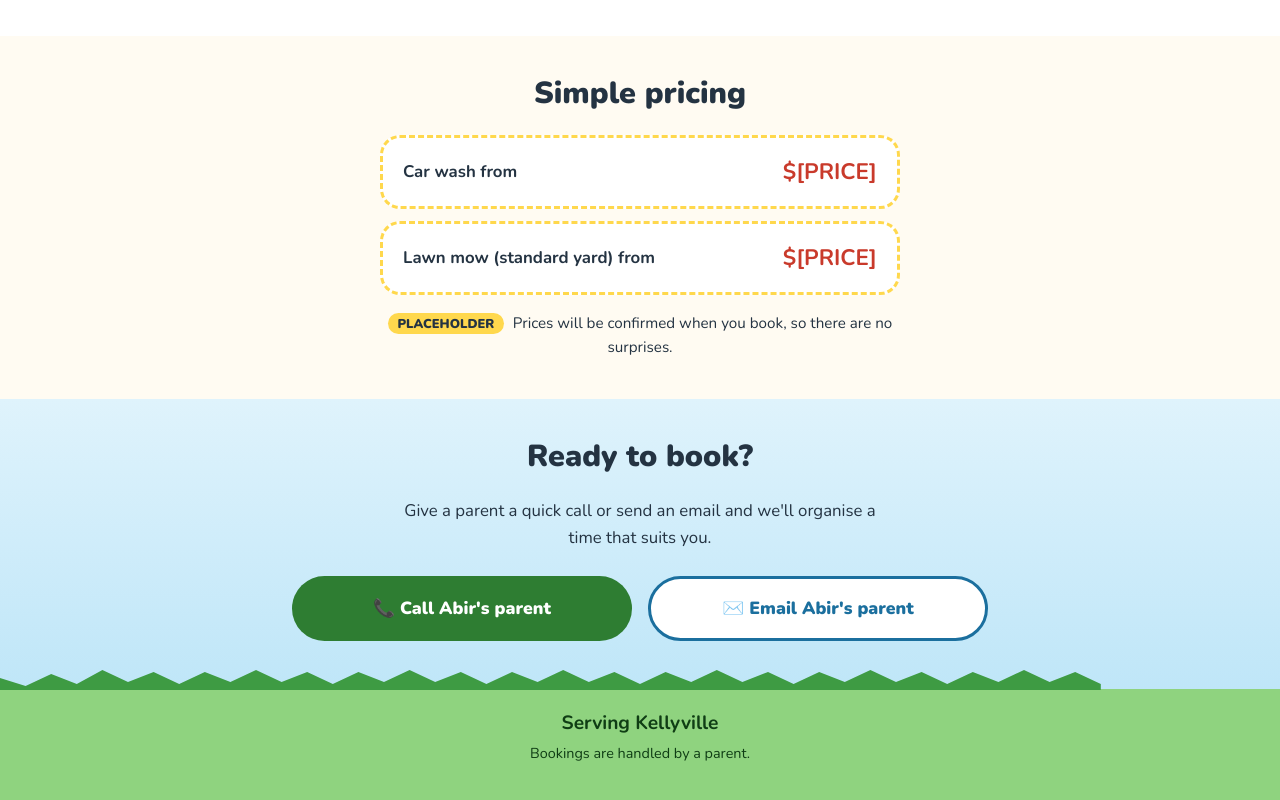
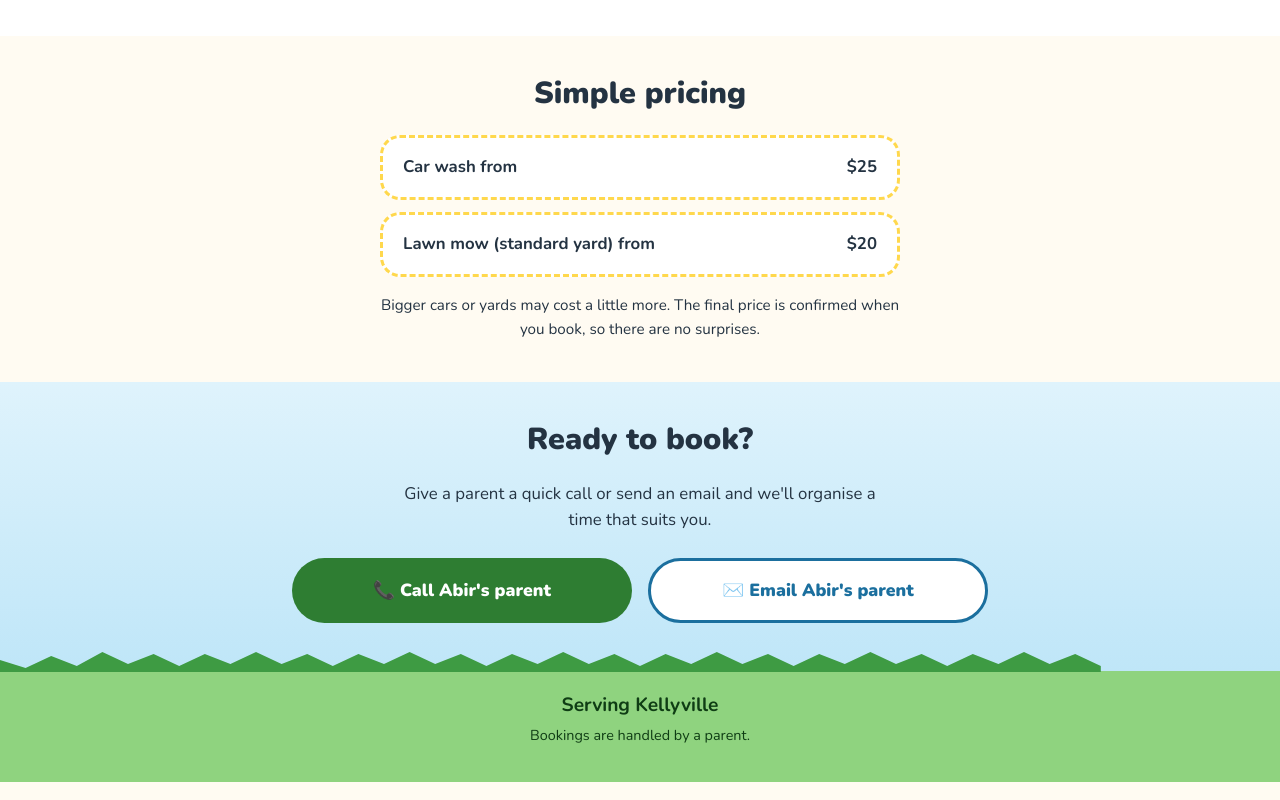
Before and after one commit to kunalbhusare/abir-wash-mow, a plain HTML site: page index.html in a window 1280 px wide. Shown: the part 1175-1975 px from the top of the page. Drawn offline with nearby package versions, Linux system fonts and the light colour scheme.

Commit message:
Set real prices: car wash from $25, lawn mow from $20

```diff
--- a/index.html
+++ b/index.html
@@ -85,10 +85,10 @@
   <section class="wrap" aria-labelledby="price-h">
     <h2 id="price-h">Simple pricing</h2>
     <ul class="prices">
-      <li><span>Car wash from</span><strong class="ph">$[PRICE]</strong></li>
-      <li><span>Lawn mow (standard yard) from</span><strong class="ph">$[PRICE]</strong></li>
+      <li><span>Car wash from</span><strong>$25</strong></li>
+      <li><span>Lawn mow (standard yard) from</span><strong>$20</strong></li>
     </ul>
-    <p class="note"><span class="badge">Placeholder</span> Prices will be confirmed when you book, so there are no surprises.</p>
+    <p class="note">Bigger cars or yards may cost a little more. The final price is confirmed when you book, so there are no surprises.</p>
   </section>
 
   <section class="book" id="book" aria-labelledby="book-h">
```
